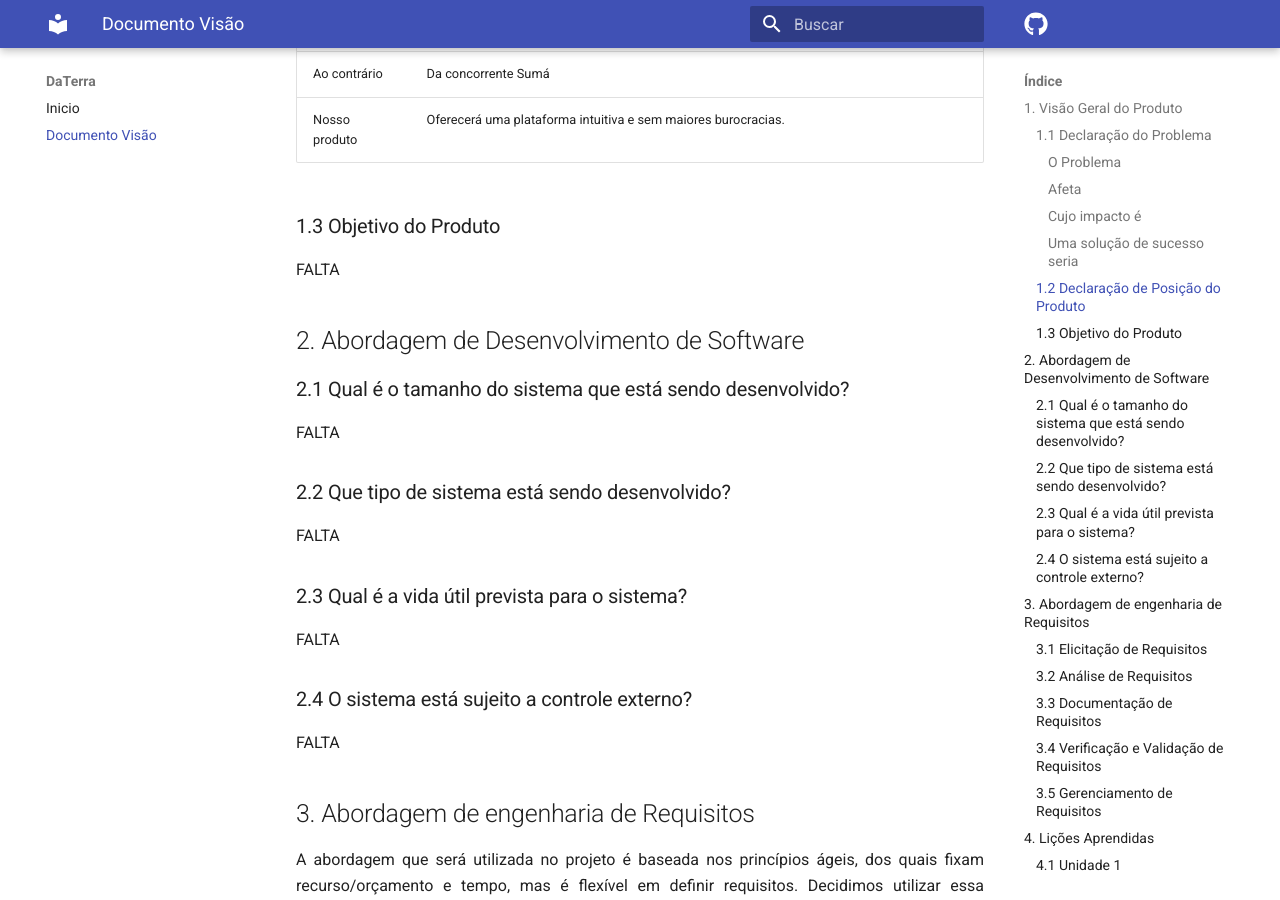
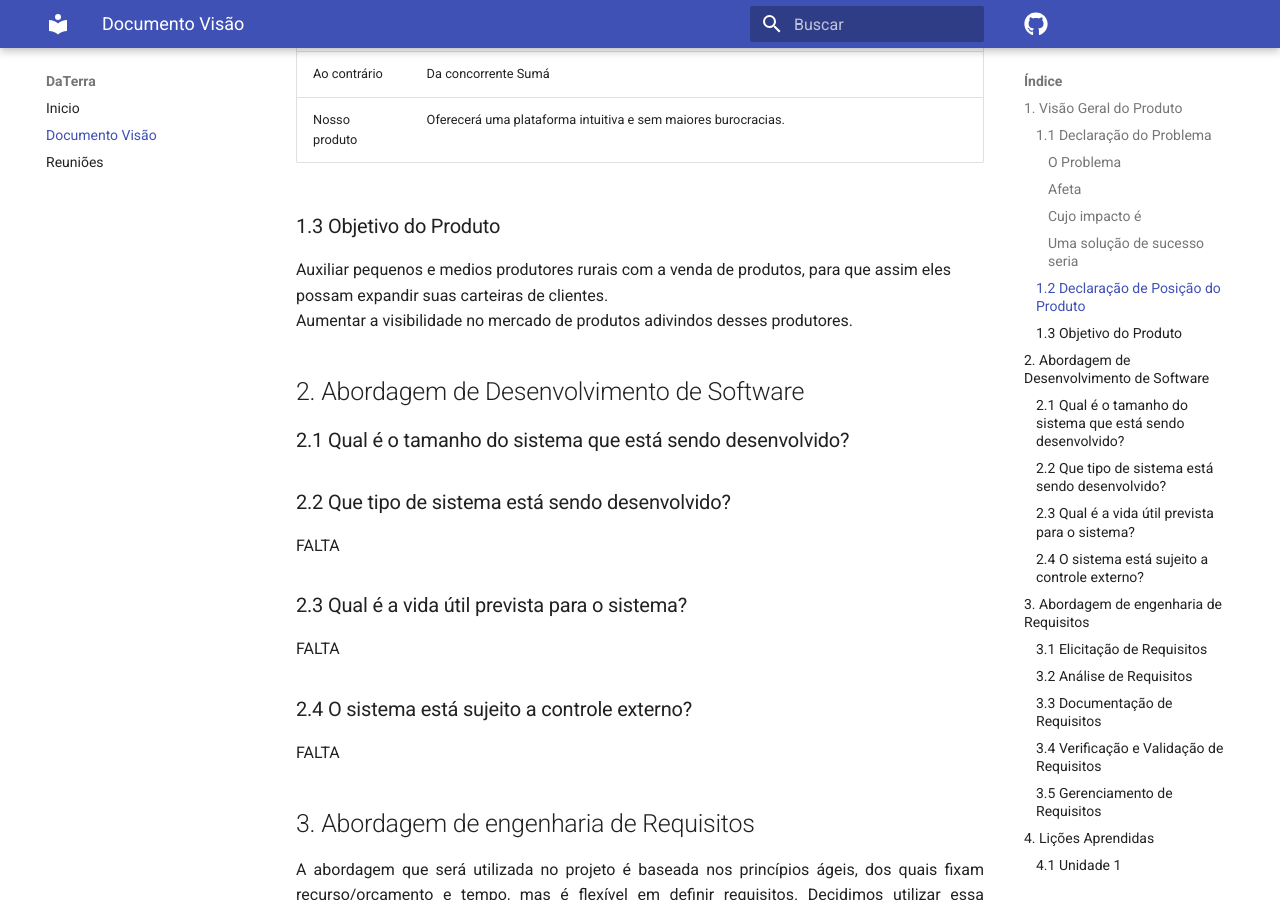
Before and after one commit to FGAUnB-REQ-GM/2021.2-DaTerra, an MkDocs documentation site: the page built from docs/docs/DocVisao.md, in a window 1280 px wide and 900 px high, scrolled down 1593 px. Built offline with MkDocs 1.6.1 and Material for MkDocs 9.7.7, drawn with Linux system fonts in a browser that asks for light colours; comment, search, counter and statistics services are not loaded.

Commit message:
Criacao da pagina de reunioes
Signed-off-by: MarianaPRio <marianapires00@gmail.com>

```diff
--- a/docs/docs/DocVisao.md
+++ b/docs/docs/DocVisao.md
@@ -42,14 +42,15 @@ Ao contrário | Da concorrente Sumá
 Nosso produto | Oferecerá uma plataforma intuitiva e sem maiores burocracias.
 
 ### 1.3 Objetivo do Produto
-<p style="text-align: justify">
-FALTA
-</p>
+
+Auxiliar pequenos e medios produtores rurais com a venda de produtos, para que assim eles possam expandir suas carteiras de clientes.<br>
+Aumentar a visibilidade no mercado de produtos adivindos desses produtores.
+
 
 ## 2. Abordagem de Desenvolvimento de Software
 ### 2.1 Qual é o tamanho do sistema que está sendo desenvolvido?
 <p style="text-align: justify">
-FALTA
+
 </p>
 
 ### 2.2 Que tipo de sistema está sendo desenvolvido?
--- a/docs/mkdocs.yml
+++ b/docs/mkdocs.yml
@@ -13,6 +13,12 @@ theme:
 extra_css:
   - stylesheets/extra.css
 
+markdown_extensions:
+  - def_list
+  - pymdownx.tasklist:
+      custom_checkbox: true
+
 nav:
   - Inicio: index.md
   - Documento Visão: DocVisao.md
+  - Reuniões: reunioes.md
```
Also changed, not shown: docs/docs/index.md (+1 -1 lines), docs/docs/reunioes.md (added, +24 -0 lines).
